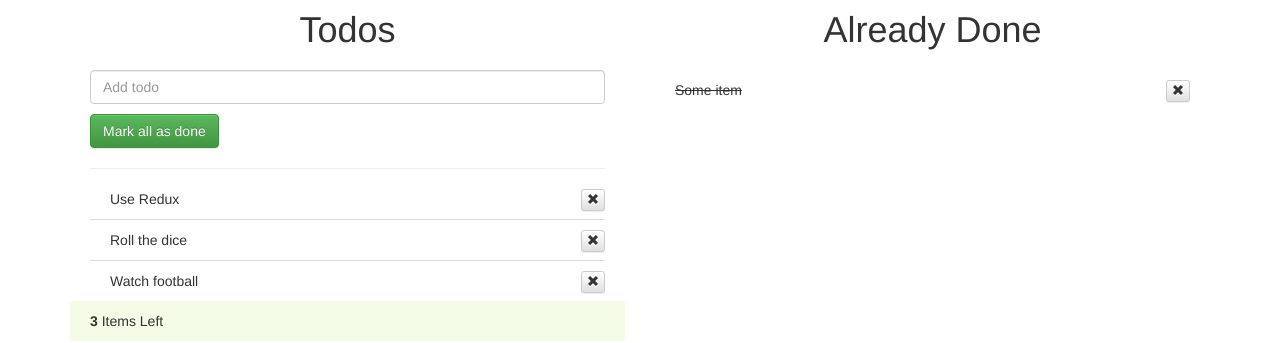
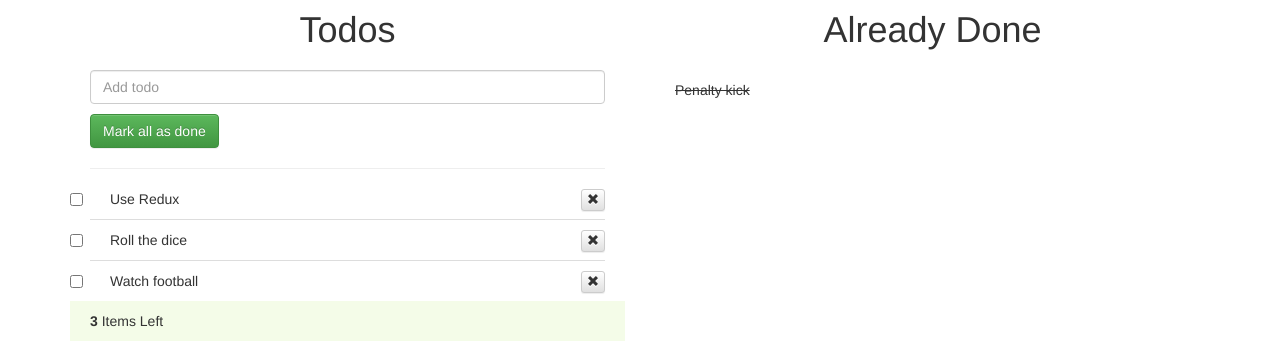
Before and after one commit to timcase/booter, a React (Create React App) app: page / in a window 1280 px wide. Shown: the part 326-669 px from the top of the page. Built offline with nearby package versions, Linux system fonts and the light colour scheme.

Commit message:
Added completion

```diff
--- a/src/components/todo.js
+++ b/src/components/todo.js
@@ -26,6 +26,10 @@ class Todo extends Component {
     this.props.deleteTodo(this.props.todo.id);
   }
 
+  handleCompletedClick = () => {
+    this.props.markCompleted(this.props.todo.id);
+  }
+
   render() {
     let element;
     if (this.state.editing) {
@@ -39,6 +43,7 @@ class Todo extends Component {
     } else {
       element = (<li className="ui-state-default">
         <div className="checkbox">
+            <input type="checkbox" onClick={this.handleCompletedClick} />
             <label onDoubleClick={this.handleDoubleClick}>{this.props.todo.text}</label>
             <button
               onClick={this.handleDeleteClick}
--- a/src/components/todo_list.js
+++ b/src/components/todo_list.js
@@ -2,6 +2,12 @@ import React, { Component } from 'react';
 import './todo.css';
 import TodoInput from './todo_input';
 import Todo from './todo';
+
+const TODO_FILTERS = {
+  'all': () => true,
+  'active': todo => !todo.completed,
+  'completed': todo => todo.completed
+}
 
 class TodoList extends Component {
 
@@ -20,7 +26,30 @@ class TodoList extends Component {
     this.forceUpdate();
   }
 
+  markCompleted = (id) => {
+    this.props.store.dispatch({type: 'COMPLETE_TODO', id: id});
+    this.forceUpdate();
+  }
+
+  markAllCompleted = () => {
+    this.props.store.dispatch({type: 'COMPLETE_ALL'});
+    this.forceUpdate();
+  }
+
+  get todos(){
+    return this.props.store.getState().todos;
+  }
+
+  get completedTodos(){
+    return this.todos.filter(TODO_FILTERS['completed']);
+  }
+
+  get incompleteTodos(){
+    return this.todos.filter(TODO_FILTERS['active']);
+  }
+
   render() {
+
     return (
       <div className="container">
           <div className="row">
@@ -31,17 +60,19 @@ class TodoList extends Component {
 
 
                           <button id="checkAll"
-                          className="btn btn-success">Mark all as done</button>
-
+                            onClick={this.markAllCompleted}
+                            className="btn btn-success">Mark all as done</button>
                           <hr/>
                           <ul id="sortable" className="list-unstyled">
-                          { this.props.store.getState().todos.map(todo =>
+                          { this.incompleteTodos.map(todo =>
                             <Todo key={todo.id} deleteTodo={this.deleteTodo}
-                            update={this.update} todo={todo} />
+                              update={this.update}
+                              markCompleted={this.markCompleted}
+                            todo={todo} />
                             )}
                       </ul>
                       <div className="todo-footer">
-                          <strong><span className="count-todos">{this.props.store.getState().todos.length}</span></strong> Items Left
+                          <strong><span className="count-todos">{this.incompleteTodos.length}</span></strong> Items Left
                       </div>
                   </div>
               </div>
@@ -49,12 +80,9 @@ class TodoList extends Component {
                   <div className="todolist">
                   <h1>Already Done</h1>
                       <ul id="done-items" className="list-unstyled">
-                        <li>Some item
-
-
-      <button className="remove-item btn btn-default btn-xs pull-right">
-                          <span className="glyphicon glyphicon-remove"></span></button></li>
-
+                          { this.completedTodos.map(todo =>
+                            <li key={todo.id} >{todo.text}</li>
+                          )}
                       </ul>
                   </div>
               </div>
--- a/src/reducers/todos.js
+++ b/src/reducers/todos.js
@@ -11,6 +11,10 @@ const initialState = [
   { text: 'Watch football',
     completed: false,
     id: 2
+  },
+  { text: 'Penalty kick',
+    completed: true,
+    id: 3
   }
 ]
 
@@ -36,6 +40,18 @@ export default function todos( state = initialState, action){
         return state.filter(todo =>
           todo.id !== action.id
         )
+      case 'COMPLETE_TODO':
+        return state.map(todo =>
+          todo.id === action.id ?
+            { ...todo, completed: !todo.completed } :
+            todo
+        )
+      case 'COMPLETE_ALL':
+        const areAllMarked = state.every(todo => todo.completed)
+        return state.map(todo => ({
+          ...todo,
+          completed: !areAllMarked
+        }))
       default:
         return state;
     }
```
